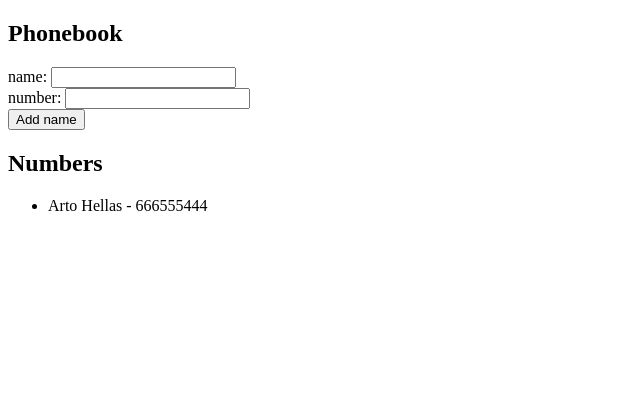
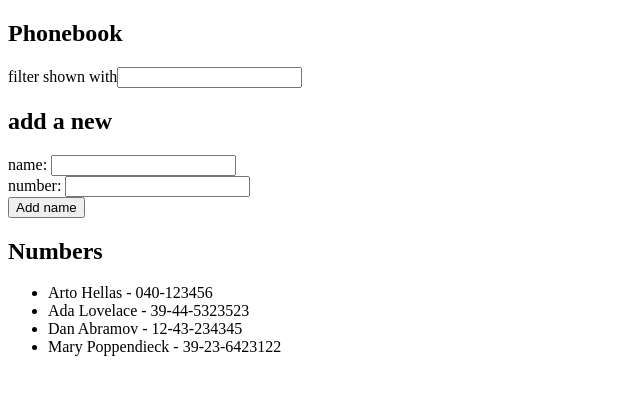
Before and after one commit to benjaminrae/Full-Stack-Open-2022, a React (Create React App) app in the folder part2/phonebook/: page / in a window 1280 px wide. Shown: the top 394 px of the page, without its empty margins (0-640 px from the left). Built offline with nearby package versions, Linux system fonts and the light colour scheme.

Commit message:
Finish exercise 2.9

```diff
--- a/part2/phonebook/src/App.js
+++ b/part2/phonebook/src/App.js
@@ -10,10 +10,14 @@
 
 const App = () => {
     const [persons, setPersons] = useState([
-        { name: "Arto Hellas", number: 666555444, id: 1 },
+        { name: "Arto Hellas", number: "040-123456", id: 1 },
+        { name: "Ada Lovelace", number: "39-44-5323523", id: 2 },
+        { name: "Dan Abramov", number: "12-43-234345", id: 3 },
+        { name: "Mary Poppendieck", number: "39-23-6423122", id: 4 },
     ]);
     const [newName, setNewName] = useState("");
     const [newNumber, setNewNumber] = useState("");
+    const [newSearch, setNewSearch] = useState("");
 
     const addPerson = (event) => {
         event.preventDefault();
@@ -43,13 +47,31 @@
         setNewNumber(event.target.value);
     };
 
+    const handleSearchChange = (event) => {
+        console.log(event.target.value);
+        setNewSearch(event.target.value);
+    };
+
     const checkDuplicateNames = persons.some(
         (person) => person.name === newName
+    );
+
+    const personsToShow = persons.filter((person) =>
+        newSearch
+            ? person.name.toLowerCase().includes(newSearch.toLowerCase())
+            : person
     );
 
     return (
         <div>
             <h2>Phonebook</h2>
+            <div>
+                filter shown with
+                <input value={newSearch} onChange={handleSearchChange} />
+            </div>
+            <div>
+                <h2>add a new</h2>
+            </div>
             <form>
                 <div>
                     name: <input value={newName} onChange={handleNameChange} />
@@ -66,7 +88,7 @@
             </form>
             <h2>Numbers</h2>
             <ul>
-                {persons.map((person) => (
+                {personsToShow.map((person) => (
                     <Name
                         key={person.id}
                         name={person.name}
```
